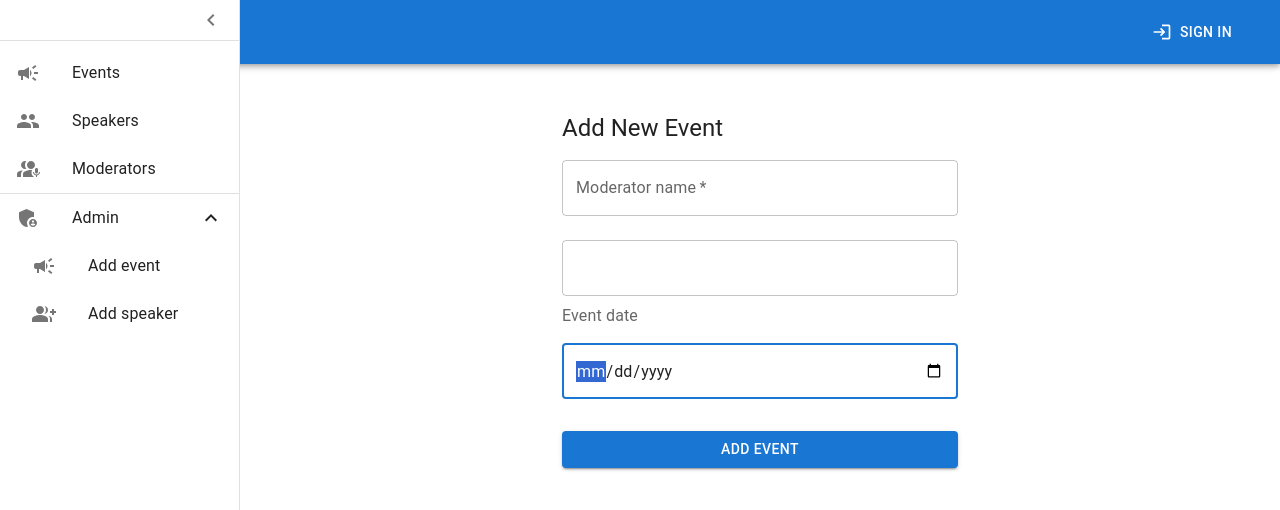
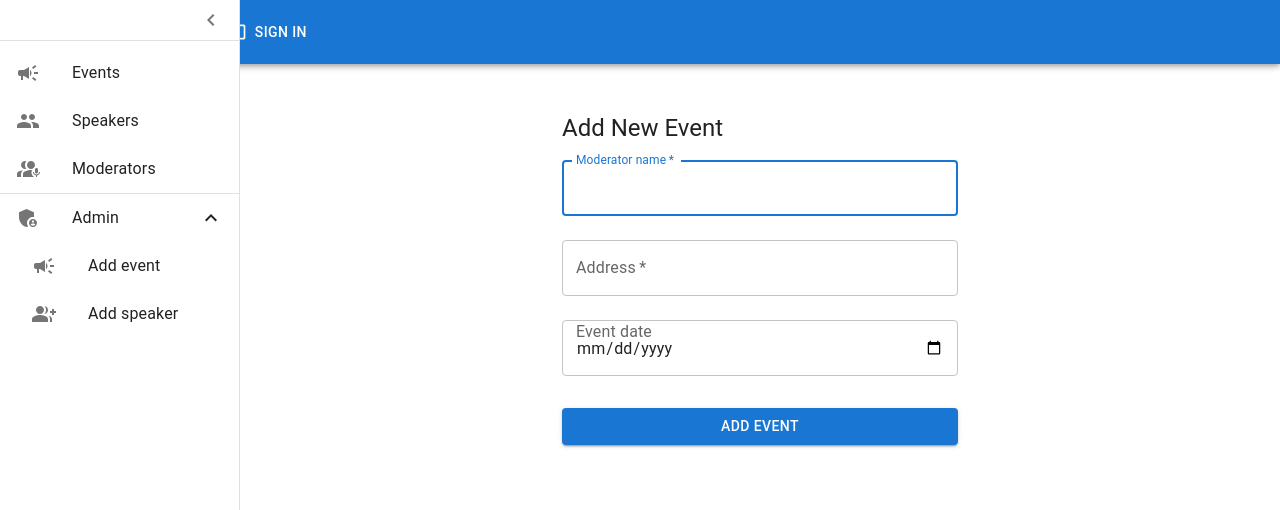
Before and after one commit to artemu78/events-n-feedbacks, a Next.js app: page /admin/addevent in a window 1280 px wide. Shown: the top 510 px of the page. Built offline with nearby package versions, Linux system fonts and the light colour scheme.

Commit message:
Fix header link

```diff
--- a/src/app/admin/addevent/page.tsx
+++ b/src/app/admin/addevent/page.tsx
@@ -1,6 +1,7 @@
 import {
   Button,
   Container,
+  FormControl,
   InputLabel,
   TextField,
   Typography,
@@ -8,7 +9,7 @@ import {
 // import { DatePicker } from '@mui/x-date-pickers/DatePicker';
 import React from "react";
 
-import { formSubmitAction } from './formaction';
+import { formSubmitAction } from "./formaction";
 
 const EventForm = () => {
   return (
@@ -29,6 +30,7 @@ const EventForm = () => {
         />
 
         <TextField
+          label="Address"
           id="address"
           variant="outlined"
           margin="normal"
@@ -36,9 +38,9 @@ const EventForm = () => {
           fullWidth
           name="address"
           type="text"
-          autoFocus
         />
 
+        <FormControl variant="outlined" fullWidth>
           <InputLabel htmlFor="eventDate">Event date</InputLabel>
           <TextField
             id="eventDate"
@@ -49,8 +51,8 @@ const EventForm = () => {
             //   label="Event date"
             name="eventDate"
             type="date"
-          autoFocus
           />
+        </FormControl>
 
         <Button
           type="submit"
--- a/src/components/root/toolbar/index.tsx
+++ b/src/components/root/toolbar/index.tsx
@@ -14,19 +14,19 @@ import {
 import Link from "next/link";
 import { useState } from "react";
 import { useSelector } from "react-redux";
-import { useDispatch } from 'react-redux';
+import { useDispatch } from "react-redux";
 
-import { logout } from '@/services/firebaseservice';
+import { logout } from "@/services/firebaseservice";
 import { RootState } from "@/store";
-import { clearUser } from '@/store/userslice';
+import { clearUser } from "@/store/userslice";
 import { User, UserState } from "@/types";
 interface ToolbarCustomProps {
   open: boolean;
   handleDrawerOpen: () => void;
 }
 
-const settings = [{label: "Logout", id: "logout"}];
-type ISettingsIds = (typeof settings[number])['id'];
+const settings = [{ label: "Logout", id: "logout" }];
+type ISettingsIds = (typeof settings)[number]["id"];
 
 const ToolbarCustom = ({ handleDrawerOpen, open }: ToolbarCustomProps) => {
   const user = useSelector((state: RootState) => state.user.user);
@@ -41,13 +41,15 @@ const ToolbarCustom = ({ handleDrawerOpen, open }: ToolbarCustomProps) => {
       >
         <MenuIcon />
       </IconButton>
-      <Typography variant="h6" noWrap component="div" sx={{ flexGrow: 1 }}>
-        Events and feedbacks
-      </Typography>
+      <Link href="/" passHref>
+        <Typography variant="h6" noWrap component="div" sx={{ flexGrow: 1 }}>
+          Events and feedbacks
+        </Typography>
+      </Link>
       {user ? (
         <UserAvatar user={user} />
       ) : (
-        <Link href="signin" passHref>
+        <Link href="/signin" passHref>
           <Button color="inherit" startIcon={<LoginIcon />} sx={{ mr: 2 }}>
             Sign In
           </Button>
@@ -109,7 +111,7 @@ const UserAvatar = ({ user }: UserAvatarProps) => {
         onClose={handleCloseUserMenu}
       >
         {settings.map((setting) => (
-          <MenuItem key={setting.id} onClick={handleCloseUserMenu(setting.id)} >
+          <MenuItem key={setting.id} onClick={handleCloseUserMenu(setting.id)}>
             <Typography textAlign="center">{setting.label}</Typography>
           </MenuItem>
         ))}
```
Lines whose indentation alone changed are shown as unchanged.
